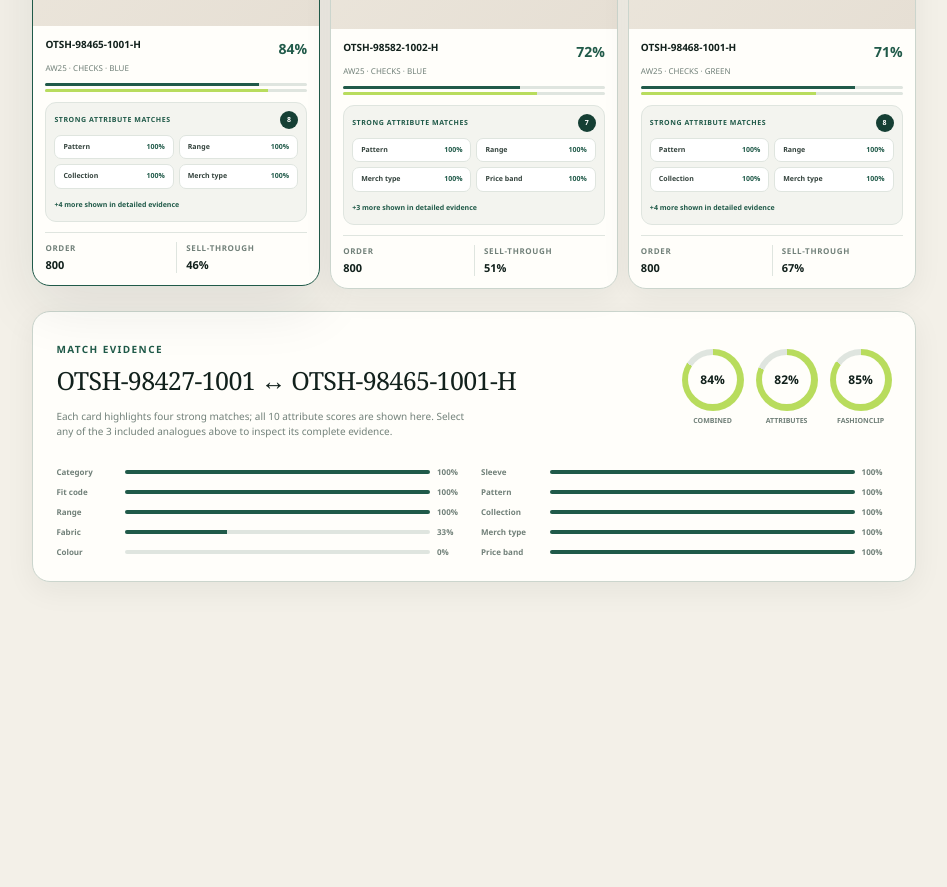
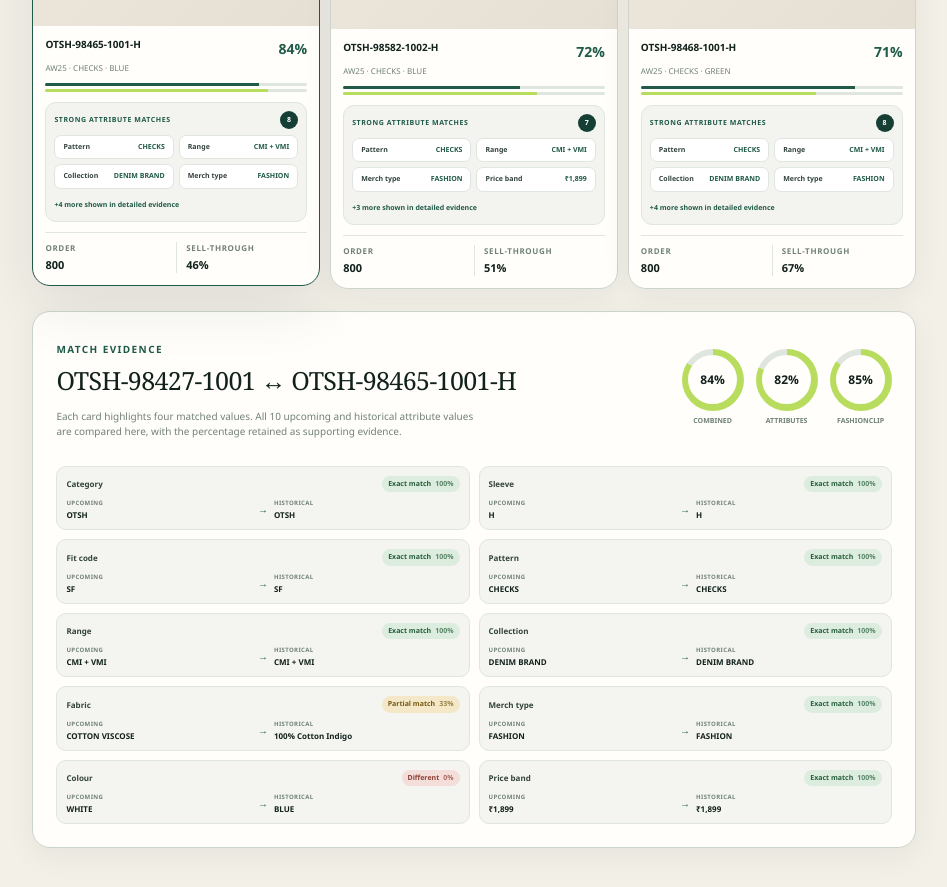
Before and after one commit to InsightfulSantosh/turtle, a Next.js app: page / in a window 1280 px wide. Shown: the part 1460-2347 px from the top of the page, without its empty margins (326-1273 px from the left). Before the commit the page ends 2112 px from the top, so only its background shows below. Built offline with nearby package versions, Linux system fonts and the light colour scheme; grey boxes are pictures that could not be loaded.

Commit message:
Show actual attribute match values

```diff
--- a/app/globals.css
+++ b/app/globals.css
@@ -1214,7 +1214,8 @@ select {
   color: var(--forest-2);
   font-size: 7px;
   font-weight: 900;
-  white-space: nowrap;
+  overflow-wrap: anywhere;
+  text-align: right;
 }
 
 .match-driver-summary {
@@ -1344,35 +1345,104 @@ select {
 
 .attribute-evidence {
   display: grid;
-  gap: 8px 14px;
-  grid-template-columns: repeat(2, 1fr);
-}
-
-.attribute-evidence > div {
+  gap: 9px;
+  grid-template-columns: repeat(2, minmax(0, 1fr));
+}
+
+.attribute-comparison {
+  background: #f4f5f0;
+  border: 1px solid var(--line);
+  border-radius: 10px;
+  min-width: 0;
+  padding: 9px;
+}
+
+.attribute-comparison-heading {
+  align-items: center;
+  display: flex;
+  gap: 8px;
+  justify-content: space-between;
+}
+
+.attribute-comparison-heading > span {
+  color: var(--ink-soft);
+  font-size: 8px;
+  font-weight: 900;
+}
+
+.attribute-match-status {
+  align-items: center;
+  border-radius: 999px;
+  display: flex;
+  font-size: 7px;
+  font-weight: 900;
+  gap: 4px;
+  padding: 3px 6px;
+}
+
+.attribute-match-status small {
+  font-size: inherit;
+  opacity: 0.72;
+}
+
+.attribute-match-status.exact {
+  background: #dcecdf;
+  color: #275f3c;
+}
+
+.attribute-match-status.related {
+  background: #e9efcf;
+  color: #596b16;
+}
+
+.attribute-match-status.partial {
+  background: #f4e8c9;
+  color: #765a12;
+}
+
+.attribute-match-status.different {
+  background: #f3deda;
+  color: #8d3f35;
+}
+
+.attribute-value-pair {
   align-items: center;
   display: grid;
-  gap: 7px;
-  grid-template-columns: 62px 1fr 30px;
-}
-
-.attribute-evidence span,
-.attribute-evidence strong {
-  color: var(--muted);
+  gap: 6px;
+  grid-template-columns: minmax(0, 1fr) auto minmax(0, 1fr);
+  margin-top: 7px;
+}
+
+.attribute-value-pair > span {
+  min-width: 0;
+}
+
+.attribute-value-pair small,
+.attribute-value-pair b {
+  display: block;
+}
+
+.attribute-value-pair small {
+  color: var(--muted);
+  font-size: 6px;
+  font-weight: 800;
+  letter-spacing: 0.06em;
+  margin-bottom: 2px;
+  text-transform: uppercase;
+}
+
+.attribute-value-pair b {
+  color: var(--ink);
   font-size: 8px;
-  font-weight: 800;
-}
-
-.attribute-evidence > div > i {
-  background: var(--line);
-  border-radius: 999px;
-  height: 4px;
-  overflow: hidden;
-}
-
-.attribute-evidence b {
-  background: var(--forest-2);
-  display: block;
-  height: 100%;
+  line-height: 1.25;
+  overflow-wrap: anywhere;
+}
+
+.attribute-value-pair i {
+  color: var(--forest-2);
+  font-size: 10px;
+  font-style: normal;
+  font-weight: 900;
 }
 
 .page-wrap {
--- a/app/page.tsx
+++ b/app/page.tsx
@@ -75,6 +75,11 @@ type UpcomingItem = {
   };
   modelFlags: string[];
 };
+
+type ComparableProduct = Pick<UpcomingItem,
+  "itemType" | "sleeve" | "provision" | "pattern" | "range" |
+  "fit" | "fabric" | "fashion" | "colour" | "mrp"
+>;
 
 type Dataset = {
   meta: {
@@ -155,6 +160,19 @@ const moneyFormatter = new Intl.NumberFormat("en-IN", {
   maximumFractionDigits: 0,
 });
 
+const attributeValueReaders: Record<string, (item: ComparableProduct) => string> = {
+  category: (item) => item.itemType,
+  sleeve: (item) => item.sleeve,
+  provision: (item) => item.provision,
+  pattern: (item) => item.pattern,
+  range: (item) => item.range,
+  fit: (item) => item.fit,
+  fabric: (item) => item.fabric,
+  fashion: (item) => item.fashion,
+  colour: (item) => item.colour,
+  price: (item) => moneyFormatter.format(item.mrp),
+};
+
 const attributeLabels: Record<string, string> = {
   category: "Category",
   sleeve: "Sleeve",
@@ -180,6 +198,24 @@ const attributeDriverPriority = [
   "provision",
   "category",
 ];
+
+function attributeValue(item: ComparableProduct, key: string) {
+  return attributeValueReaders[key]?.(item) || "Not provided";
+}
+
+function attributeMatchLabel(score: number) {
+  if (score >= 0.995) return "Exact match";
+  if (score >= 0.62) return "Related match";
+  if (score > 0) return "Partial match";
+  return "Different";
+}
+
+function attributeMatchTone(score: number) {
+  if (score >= 0.995) return "exact";
+  if (score >= 0.62) return "related";
+  if (score > 0) return "partial";
+  return "different";
+}
 
 function clamp(value: number, minimum: number, maximum: number) {
   return Math.max(minimum, Math.min(maximum, value));
@@ -809,12 +845,19 @@ function App() {
                             className="match-reasons"
                             aria-label={`${driverSummary.total} strong attribute matches. Select this analogue to inspect every attribute score.`}
                           >
-                            {driverSummary.visible.map(({ key, label, score }) => (
-                              <span key={key} title={`${label}: ${scorePercent(score)}`}>
-                                <b>{label}</b>
-                                <strong>{scorePercent(score)}</strong>
-                              </span>
-                            ))}
+                            {driverSummary.visible.map(({ key, label, score }) => {
+                              const upcomingValue = attributeValue(selected, key);
+                              const historicalValue = attributeValue(historical, key);
+                              return (
+                                <span
+                                  key={key}
+                                  title={`${label}: ${upcomingValue} → ${historicalValue} (${scorePercent(score)})`}
+                                >
+                                  <b>{label}</b>
+                                  <strong>{historicalValue}</strong>
+                                </span>
+                              );
+                            })}
                           </div>
                           {driverSummary.remaining > 0 && (
                             <small className="match-driver-more">+{driverSummary.remaining} more shown in detailed evidence</small>
@@ -836,7 +879,7 @@ function App() {
                 <div className="evidence-intro">
                   <span className="eyebrow">Match evidence</span>
                   <h2>{selected.id} ↔ {focusedHistory.id}</h2>
-                  <p>Each card highlights four strong matches; all {Object.keys(focusedMatch.attributeBreakdown).length} attribute scores are shown here. Select any of the {topK} included analogues above to inspect its complete evidence.</p>
+                  <p>Each card highlights four matched values. All {Object.keys(focusedMatch.attributeBreakdown).length} upcoming and historical attribute values are compared here, with the percentage retained as supporting evidence.</p>
                 </div>
                 <div className="evidence-scores">
                   <ScoreRing score={focusedMatch.combinedScore} label="Combined" />
@@ -844,13 +887,25 @@ function App() {
                   <ScoreRing score={focusedMatch.visualScore ?? 0} label="FashionCLIP" />
                 </div>
                 <div className="attribute-evidence">
-                  {Object.entries(focusedMatch.attributeBreakdown).map(([key, value]) => (
-                    <div key={key}>
-                      <span>{attributeLabels[key] ?? key}</span>
-                      <i><b style={{ width: `${value * 100}%` }} /></i>
-                      <strong>{scorePercent(value)}</strong>
-                    </div>
-                  ))}
+                  {Object.entries(focusedMatch.attributeBreakdown).map(([key, value]) => {
+                    const upcomingValue = attributeValue(selected, key);
+                    const historicalValue = attributeValue(focusedHistory, key);
+                    return (
+                      <div className="attribute-comparison" key={key}>
+                        <div className="attribute-comparison-heading">
+                          <span>{attributeLabels[key] ?? key}</span>
+                          <strong className={`attribute-match-status ${attributeMatchTone(value)}`}>
+                            {attributeMatchLabel(value)} <small>{scorePercent(value)}</small>
+                          </strong>
+                        </div>
+                        <div className="attribute-value-pair">
+                          <span title={upcomingValue}><small>Upcoming</small><b>{upcomingValue}</b></span>
+                          <i aria-hidden="true">→</i>
+                          <span title={historicalValue}><small>Historical</small><b>{historicalValue}</b></span>
+                        </div>
+                      </div>
+                    );
+                  })}
                 </div>
               </section>
             )}
```
Also changed, not shown: 1 other file (tests, documents, lock files or other folders).
